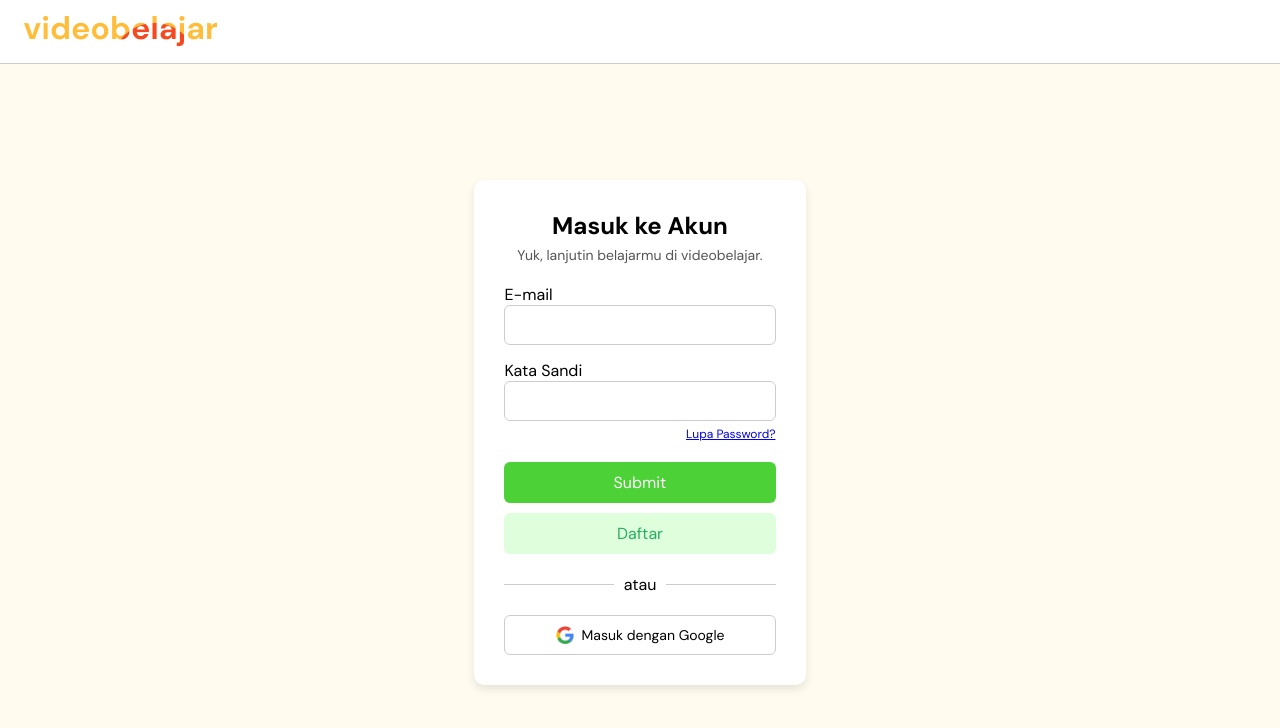
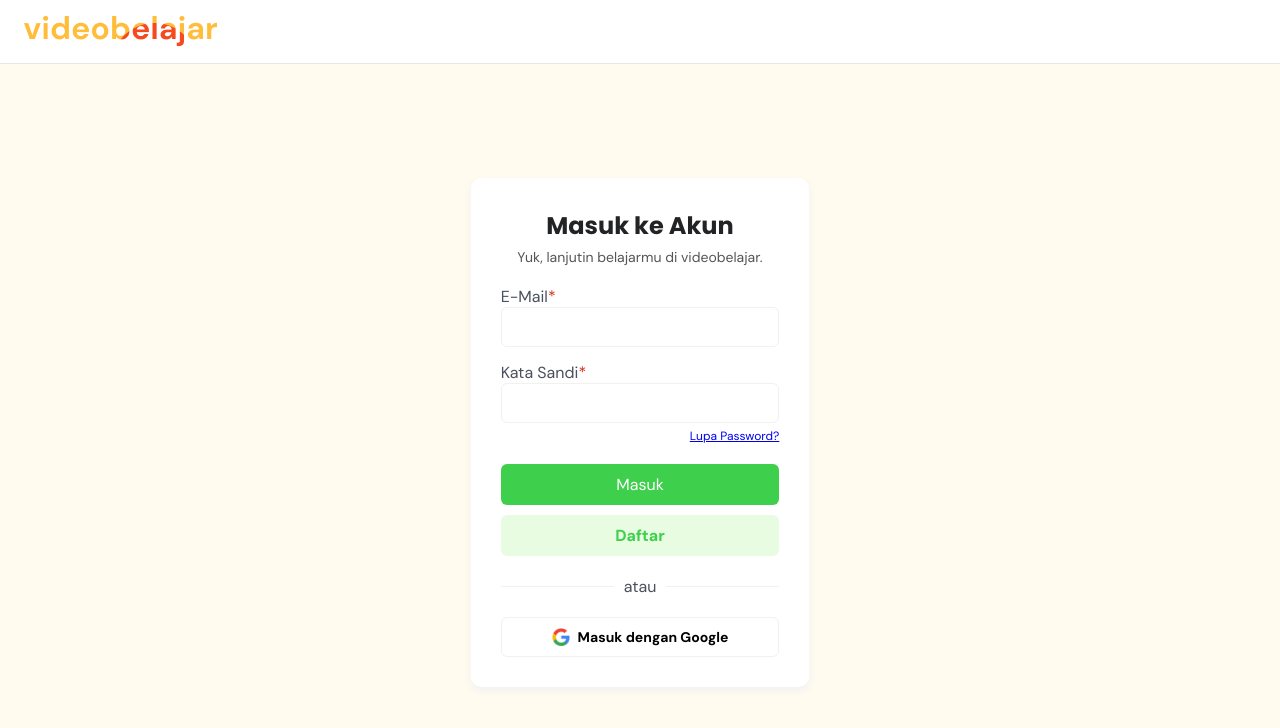
Before and after one commit to dheanatasilvia27/mission-3-videobelajar, a plain HTML site: page index.html in a window 1280 px wide. Drawn offline with Linux system fonts and the light colour scheme; a web font is replaced by a local one.

Commit message:
membuat form login

```diff
--- a/index.html
+++ b/index.html
@@ -21,20 +21,20 @@
 
 
           <div class="form-group">
-            <label for="email">E-mail</label>
+            <label class="label-email" for="email">E-Mail</label>
             <input type="email" name="email" id="email" required />
           </div>
           <div class="form-group">
-            <label for="password">Kata Sandi</label>
+            <label class="label-password" for="password">Kata Sandi</label>
             <input type="password" name="password" id="password" required />
           </div>
           <div class="forget">
             <a href="#">Lupa Password?</a>
           </div>
           <div class="form-action">
-            <button class="submit" type="submit">Submit</button>
+            <button class="submit" type="submit">Masuk</button>
             <button class="register" type="register" onclick="location.href='./pages/register.html'">
-               Daftar </a>
+              <strong>Daftar</strong>  </a>
             </button>
           </div>
 
@@ -43,7 +43,7 @@
           <div class="google-button">
 
               <img src="./image/logo_google.png" alt="logo google" />
-              Masuk dengan Google
+              <strong>Masuk dengan Google</strong>
 
           </div>
         </form>
--- a/styles/auth.css
+++ b/styles/auth.css
@@ -1,11 +1,12 @@
 @import url("./main.css");
-
+@import url("https://fonts.googleapis.com/css2?family=DM+Sans:ital,opsz,wght@0,9..40,100..1000;1,9..40,100..1000&family=Libertinus+Mono&family=Poppins:ital,wght@0,100;0,200;0,300;0,400;0,500;0,600;0,700;0,800;0,900;1,100;1,200;1,300;1,400;1,500;1,600;1,700;1,800;1,900&display=swap");
+@import url("https://fonts.googleapis.com/css2?family=DM+Sans:ital,opsz,wght@0,9..40,100..1000;1,9..40,100..1000&family=Libertinus+Mono&family=Poppins:ital,wght@0,100;0,200;0,300;0,400;0,500;0,600;0,700;0,800;0,900;1,100;1,200;1,300;1,400;1,500;1,600;1,700;1,800;1,900&display=swap");
 * {
   box-sizing: border-box;
 }
 body {
   margin: 0;
-  font-family: arial, sans-serif;
+  font-family: DM Sans, sans-serif;
   background-color: rgba(255, 251, 239, 1);
   min-height: 100vh;
   display: flex;
@@ -18,8 +19,8 @@
   display: flex;
   justify-content: space-between;
   align-items: center;
-  border-bottom: 1px solid #ccc;
-  background-color: white;
+  border-bottom: 1px solid rgba(58, 53, 65, 0.12);
+  background-color: rgba(255, 255, 255, 1);
 }
 
 .main {
@@ -31,10 +32,10 @@
 }
 
 .form-container {
-  background-color: white;
+  background-color: rgba(255, 255, 255, 1);
   padding: 30px;
   border-radius: 10px;
-  box-shadow: 0 4px 8px rgba(0, 0, 0, 0.1);
+  box-shadow: 0 4px 8px rgba(241, 241, 241, 1);
   width: 100%;
   max-width: 400px;
 }
@@ -42,10 +43,13 @@
 .form-container h2 {
   margin-bottom: 5px;
   text-align: center;
+  font-family: poppins, sans-serif;
+  color: rgba(34, 35, 37, 1);
 }
 
 .form-container p {
   font-size: 14px;
+  font-size: dm sans, sans-serif;
   color: #555;
   margin-bottom: 20px;
   text-align: center;
@@ -63,16 +67,31 @@
 
 input[type="email"],
 input[type="password"] {
+  font-size: 14px;
+  font-family: DM Sans, sans-serif;
   width: 100%;
   padding: 10px;
-  border: 1px solid #ccc;
+  border: 1px solid rgba(241, 241, 241, 1);
   border-radius: 6px;
-  font-size: 14px;
+}
+
+label::after {
+  content: "*";
+  color: rgba(211, 46, 31, 1);
+}
+
+.label-email {
+  color: rgba(74, 80, 92, 1);
+}
+
+.label-password {
+  color: rgba(74, 80, 92, 1);
 }
 
 .forget {
   text-align: right;
   font-size: 12px;
+  font-family: DM Sans, sans-serif;
   margin-top: -10px;
   margin-bottom: 10px;
 }
@@ -88,13 +107,15 @@
 }
 
 .submit {
-  background-color: #4cd137;
+  background-color: rgba(62, 207, 76, 1);
   color: white;
+  font-family: DM Sans, sans-serif;
 }
 
 .register {
-  background-color: #dfffdc;
-  color: #27ae60;
+  background-color: rgba(226, 252, 217, 0.8);
+  color: rgba(62, 207, 76, 1);
+  font-family: DM Sans, sans-serif;
 }
 
 .divider {
@@ -102,13 +123,14 @@
   align-items: center;
   text-align: center;
   margin: 20px 0;
+  color: rgba(74, 80, 92, 1);
 }
 
 .divider::before,
 .divider::after {
   content: "";
   flex: 1;
-  border-bottom: 1px solid #ccc;
+  border-bottom: 1px solid rgba(241, 241, 241, 1);
 }
 
 .divider:not(:empty)::before {
@@ -120,8 +142,8 @@
 }
 
 .google-button {
-  background-color: white;
-  border: 1px solid #ccc;
+  background-color: rgba(255, 255, 255, 1);
+  border: 1px solid rgba(241, 241, 241, 1);
   display: flex;
   align-items: center;
   justify-content: center;
@@ -130,6 +152,8 @@
   border-radius: 6px;
   width: 100%;
   font-size: 14px;
+  font-family: DM Sans, sans-serif;
+
   cursor: pointer;
 }
 
```
